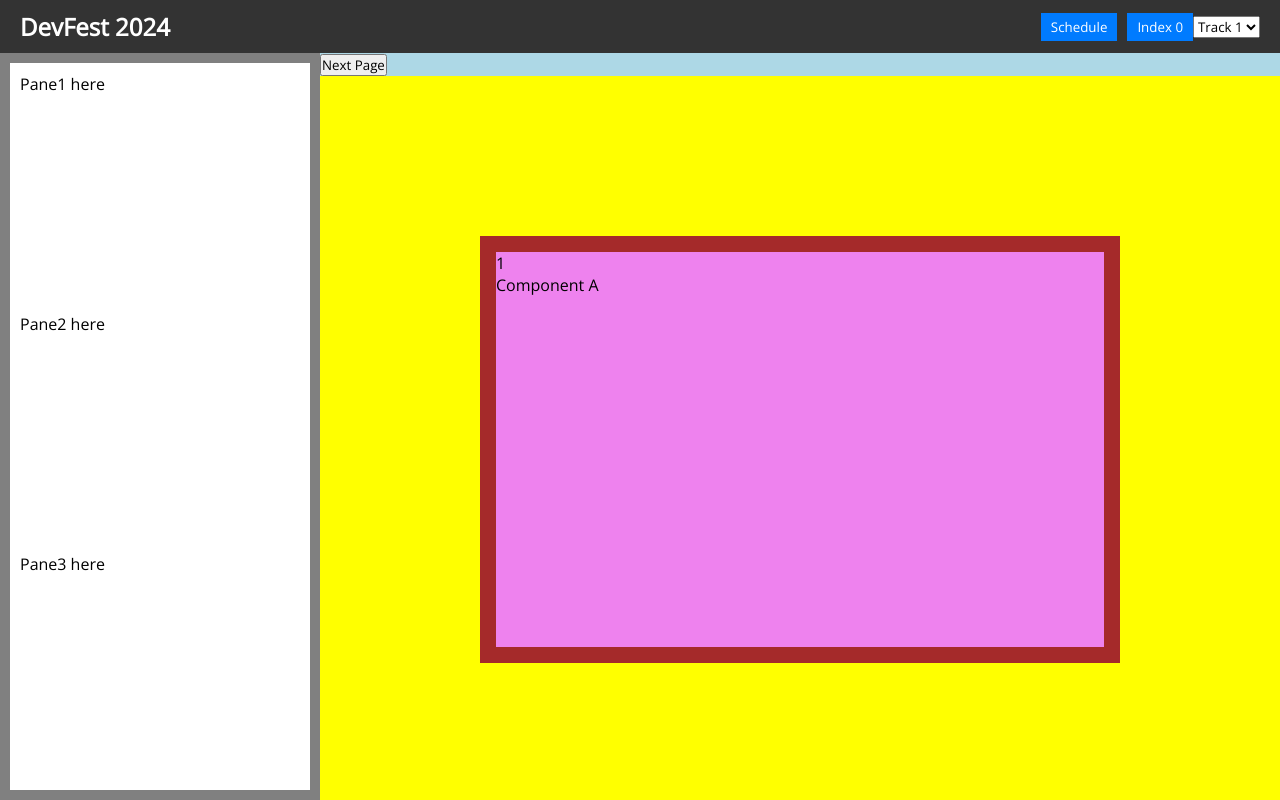
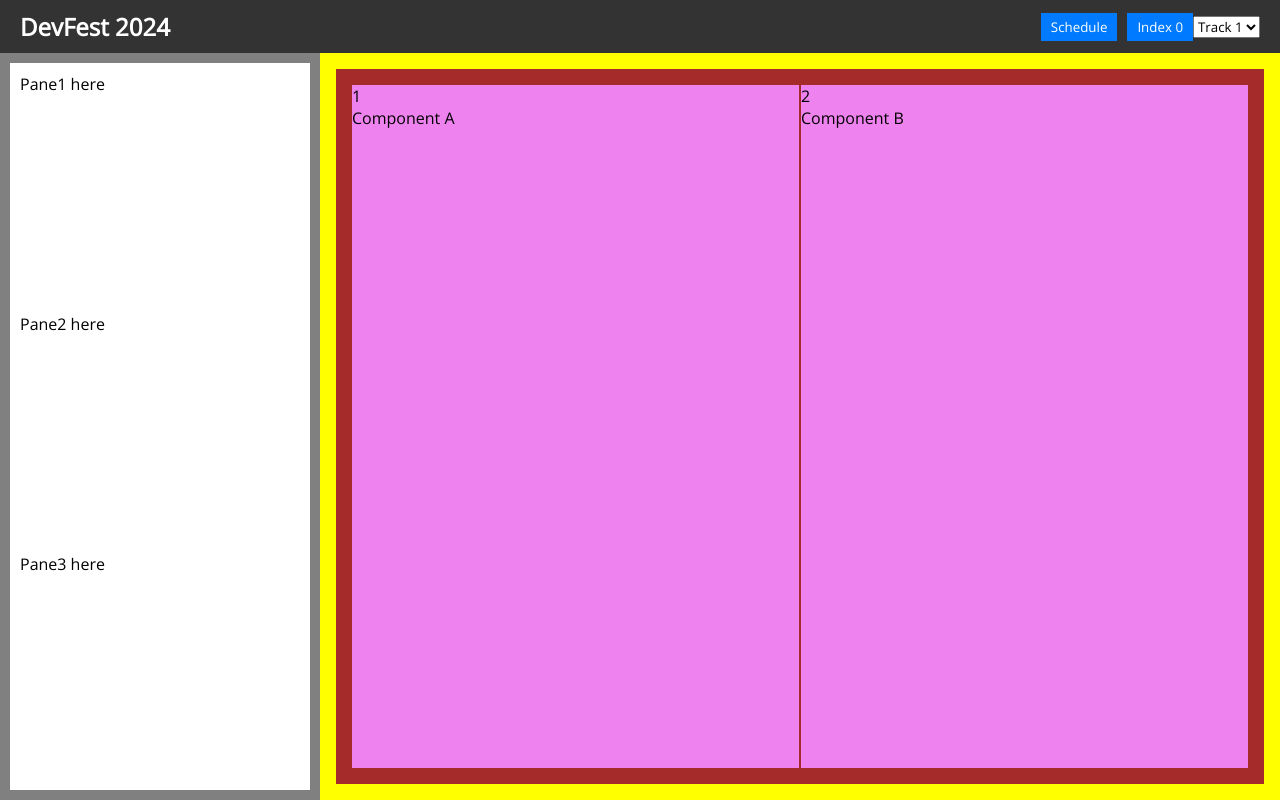
Before and after one commit to adicu/devfest-2024, a Next.js app: page / in a window 1280 px wide. Built offline with nearby package versions, Linux system fonts and the light colour scheme.

Commit message:
Fixing up pages size

```diff
--- a/src/components/Book.jsx
+++ b/src/components/Book.jsx
@@ -7,17 +7,17 @@ const Book = (props) => {
     flex: 3;
   `;
 
-  const toggleComponent = () => {
-    if (props.currentPage < 3) {
-      props.updatePage(props.currentPage + 1);
-    } else {
-      props.updatePage(1);
-    }
-  };
+  // const toggleComponent = () => {
+  //   if (props.currentPage < 3) {
+  //     props.updatePage(props.currentPage + 1);
+  //   } else {
+  //     props.updatePage(1);
+  //   }
+  // };
 
   return (
     <Container>
-      <button onClick={toggleComponent}>Next Page</button>
+      {/* <button onClick={toggleComponent}>Next Page</button> */}
 
       <PageFlipApp
         parentPage={props.currentPage}
--- a/src/components/Pages.jsx
+++ b/src/components/Pages.jsx
@@ -4,13 +4,13 @@ import Page from "./book-components/Page";
 const Pages = (props) => {
   return (
     <>
-      <LeftPage visible={props.currentPage == 1}>
+      <LeftPage visible={props.currentPage == 1 || props.currentPage == 2}>
         <Page pageNumber="1">Component A</Page>
       </LeftPage>
-      <RightPage visible={props.currentPage == 2}>
+      <RightPage visible={props.currentPage == 1 || props.currentPage == 2}>
         <Page pageNumber="2">Component B</Page>
       </RightPage>
-      <LeftPage visible={props.currentPage == 3}>
+      <LeftPage visible={props.currentPage == 3 || props.currentPage == 4}>
         <Page pageNumber="3">Component C</Page>
       </LeftPage>
     </>
--- a/src/components/book-components/PageFlipApp.jsx
+++ b/src/components/book-components/PageFlipApp.jsx
@@ -2,37 +2,13 @@ import React, { useState, useEffect } from "react";
 import styled from "@emotion/styled";
 
 import Pages from "../Pages";
-
-export const LeftPage = styled.div`
-  height: 100%;
-  width: 100%;
-  position: absolute;
-  top: 0;
-  left: 0;
-  opacity: ${({ visible }) => (visible ? 1 : 0)};
-  transition: opacity 2s ease-in-out;
-
-  padding: 1em;
-`;
-
-export const RightPage = styled.div`
-  height: 100%;
-  width: 100%;
-  position: absolute;
-  top: 0;
-  left: 0;
-  opacity: ${({ visible }) => (visible ? 1 : 0)};
-  transition: opacity 2s ease-in-out;
-
-  padding: 1em;
-`;
 
 const Container = styled.div`
   background-color: yellow;
   height: 100%;
   width: 100%;
 
-  padding: 10em;
+  padding: 1em;
 `;
 
 const Book = styled.div`
@@ -41,6 +17,38 @@ const Book = styled.div`
 
   height: 100%;
   width: 100%;
+`;
+
+export const LeftPage = styled.div`
+  height: 100%;
+  width: 50%;
+  position: absolute;
+  top: 0;
+  left: 0;
+  opacity: ${({ visible }) => (visible ? 1 : 0)};
+  transition: opacity 2s ease-in-out;
+
+  padding-top: 1em;
+  padding-bottom: 1em;
+
+  border-right: solid brown 1px;
+  padding-left: 1em;
+`;
+
+export const RightPage = styled.div`
+  height: 100%;
+  width: 50%;
+  position: absolute;
+  top: 0;
+  left: 50%;
+  opacity: ${({ visible }) => (visible ? 1 : 0)};
+  transition: opacity 2s ease-in-out;
+
+  padding-top: 1em;
+  padding-bottom: 1em;
+
+  border-left: solid brown 1px;
+  padding-right: 1em;
 `;
 
 const PageFlipApp = (props) => {
```
